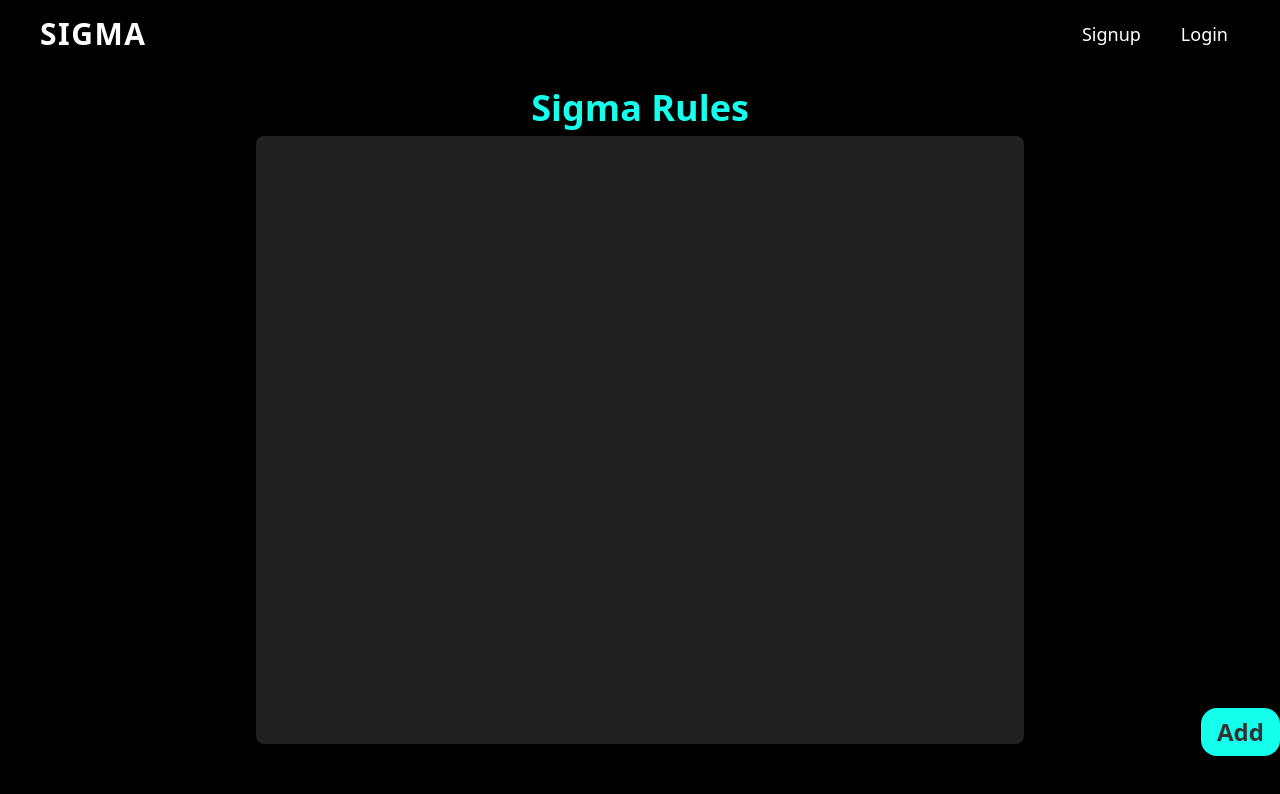
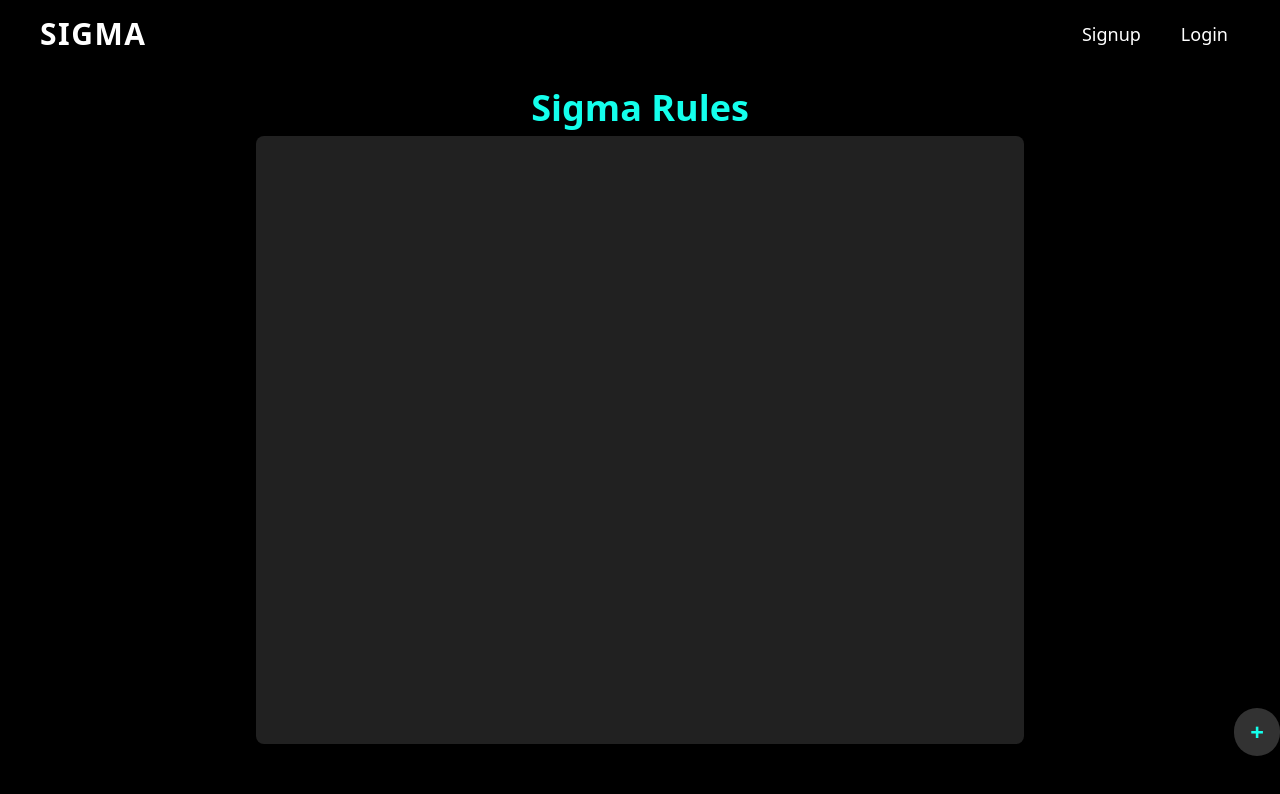
Before and after one commit to tarunfy/sigma-rules, a React (Create React App) app: page / in a window 1280 px wide. Shown: the top 794 px of the page. Built offline with nearby package versions, Linux system fonts and the light colour scheme.

Commit message:
changees

```diff
--- a/src/pages/Home.js
+++ b/src/pages/Home.js
@@ -8,8 +8,8 @@ function Home() {
         id="list"
         className="container bg-primary 2xl:h-primary lg:h-secondary rounded-lg mx-auto w-3/5 px-3 py-2"
       ></div>
-      <button className="absolute right-0 bottom-2 bg-tertiary text-secondary font-bold text-2xl rounded-2xl  py-2 px-4 flex items-center justify-center hover:shadow-primary transition-all duration-500 hover:text-tertiary hover:bg-secondary ease-in-out">
-        Add
+      <button className="absolute right-0 bottom-2 bg-secondary text-tertiary hover:shadow-primary font-bold text-2xl rounded-full py-2 px-4 flex items-center justify-center transition-shadow ease-in-out duration-300">
+        +
       </button>
     </div>
   );
--- a/tailwind.config.js
+++ b/tailwind.config.js
@@ -21,7 +21,7 @@ module.exports = {
         secondary: "76vh",
       },
       boxShadow: {
-        primary: "rgba(20, 255, 236, 0.35) 0px 5px 15px",
+        primary: "rgba(20, 255, 236, 0.24) 0px 3px 8px",
       },
       lineHeight: {
         "extra-loose": "2.5",
```
